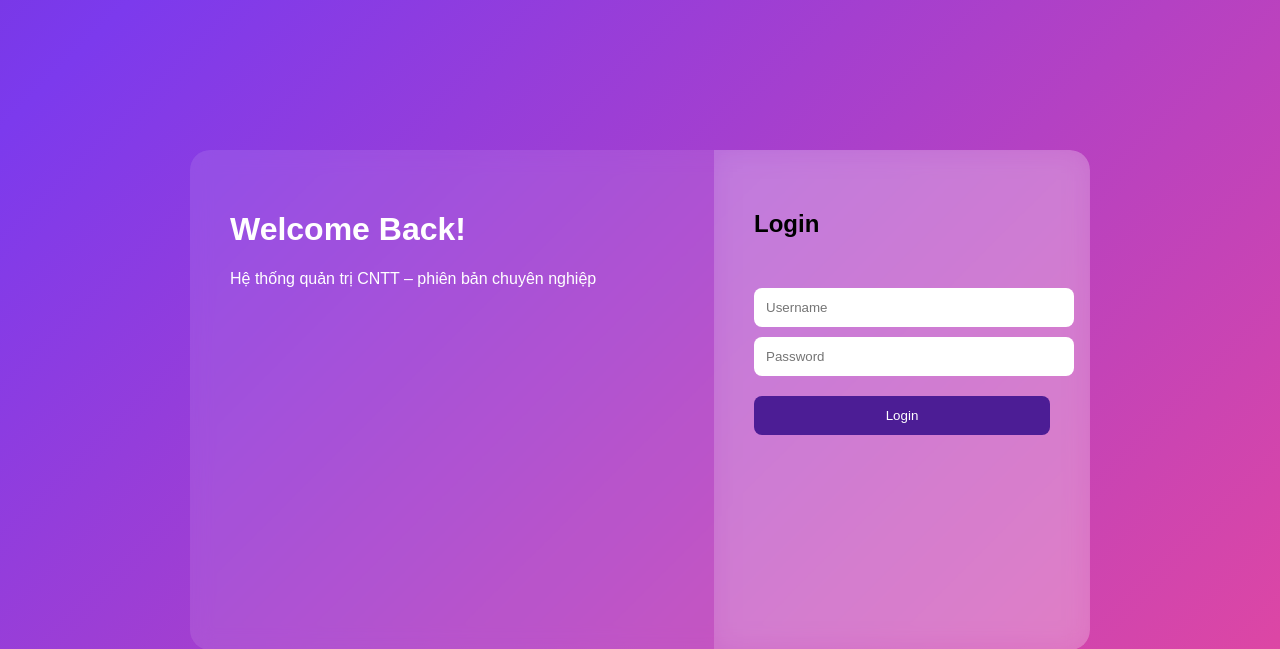
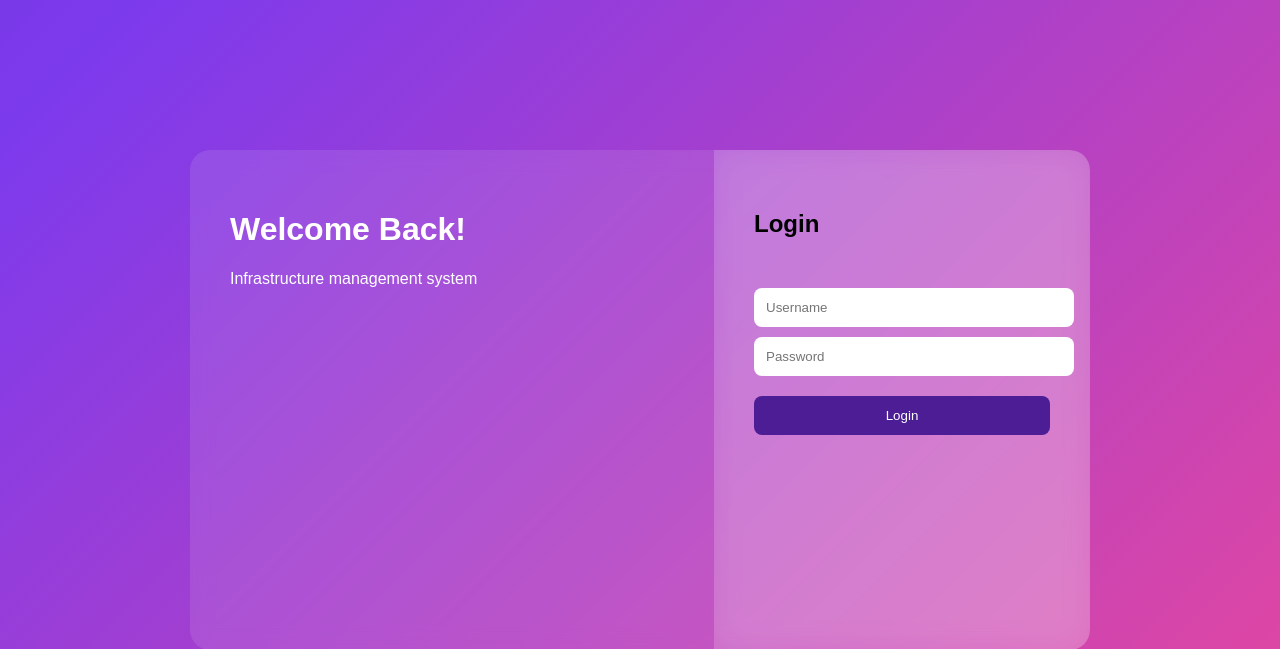
Before and after one commit to luannv6792/infra, a PHP site: page / in a window 1280 px wide. Shown: the top 649 px of the page. Run offline with PHP 8.4, Linux system fonts and the light colour scheme.

Commit message:
Update login.php

```diff
--- a/web/views/login.php
+++ b/web/views/login.php
@@ -89,7 +89,7 @@ unset($_SESSION['login_error']);
 
         <div class="left">
             <h1>Welcome Back!</h1>
-            <p>Hệ thống quản trị CNTT – phiên bản chuyên nghiệp</p>
+            <p>Infrastructure management system</p>
         </div>
 
         <div class="right">
```
